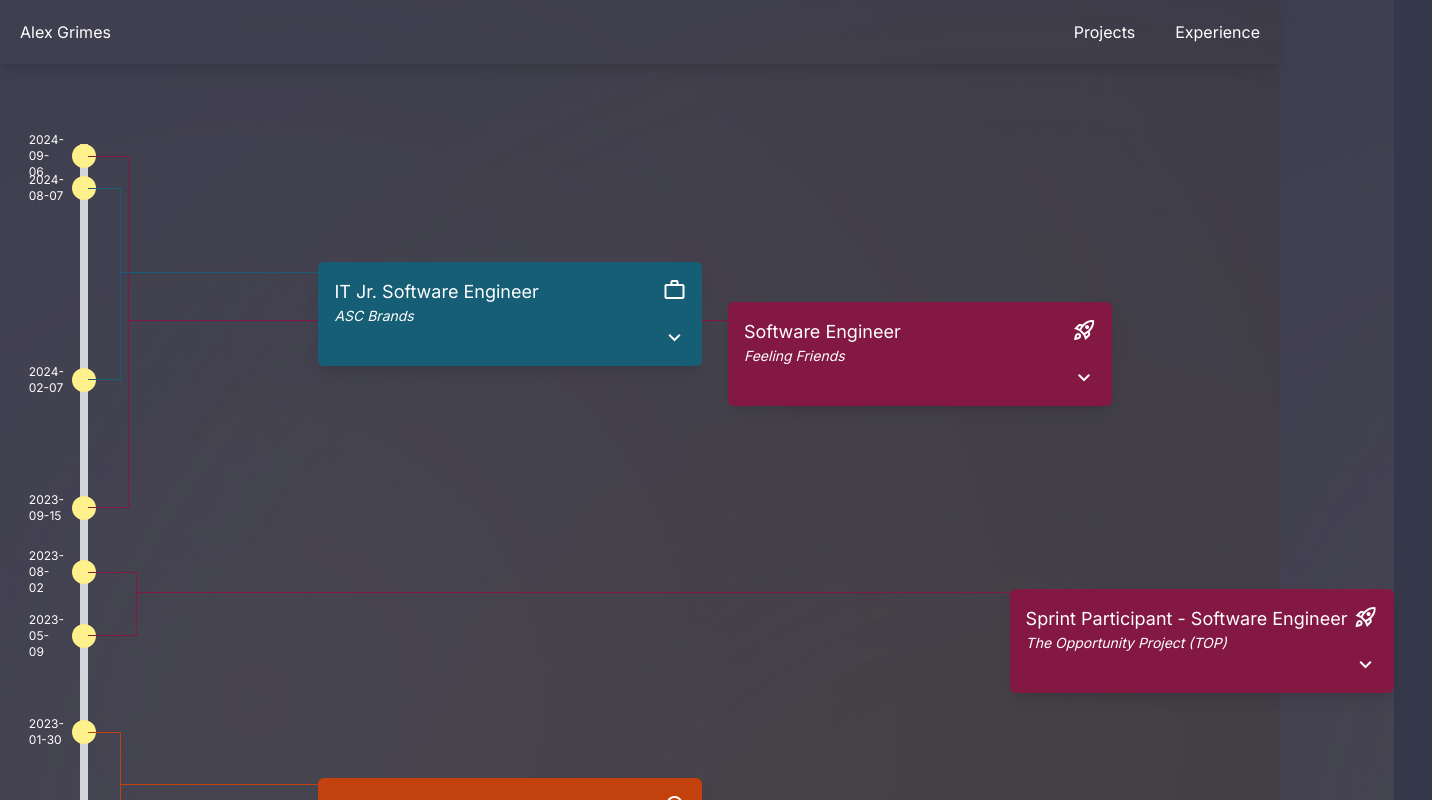
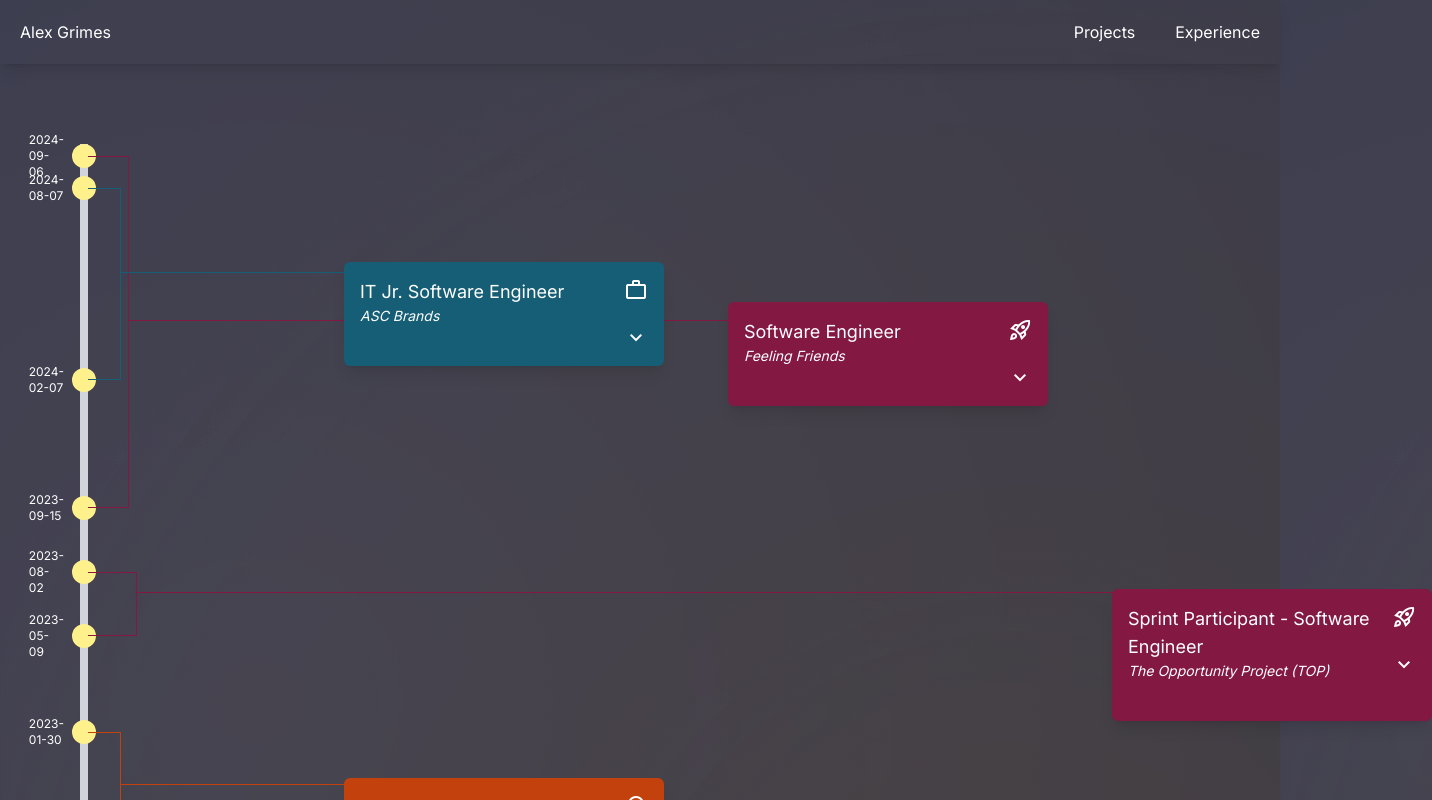
Before and after one commit to agrimes23/PortfolioSoftwareEngineer, a Next.js app: page /experience in a window 1280 px wide. Shown: the top 800 px of the page, 1432 px wide, since content can reach past the window. Built offline with nearby package versions, Linux system fonts and the light colour scheme.

Commit message:
all text boxes are now clickable and hoverable, no invisible div getting in the way

```diff
--- a/src/app/components/Timeline.tsx
+++ b/src/app/components/Timeline.tsx
@@ -8,7 +8,7 @@ const events = [
     eventColor: "bg-cyan-800",
     eventType: "job",
     startDate: "2016-01-08",
-    endDate: "2017-06-01",
+    endDate: "2016-06-01",
     title: "Accountant, Internship",
     company: "Magnolia Health Systems",
     description: [
--- a/src/app/components/TimelineBracket.tsx
+++ b/src/app/components/TimelineBracket.tsx
@@ -31,8 +31,8 @@ const TimelineBracket: React.FC<TimelineBracketProps> = ({
   const getLineLengthAndPosition = (index: number) => {
     if (index % 3 === 0) {
       return {
-        lineLength: "w-[20%]",
-        boxPosition: "left-[20%]",
+        lineLength: "w-[20vw]",
+        boxPosition: "left-[20vw]",
         horizontalBracket: "w-8 group-hover:w-10",
         verticalBracket: "left-[2rem] group-hover:left-[2.3rem]"
       }; // Short line, closer box
@@ -45,8 +45,8 @@ const TimelineBracket: React.FC<TimelineBracketProps> = ({
       };
     } else {
       return {
-        lineLength: "w-[80%]",
-        boxPosition: "left-[80%]",
+        lineLength: "w-[80vw]",
+        boxPosition: "left-[80vw]",
         horizontalBracket: "w-12 group-hover:w-14",
         verticalBracket: "left-[3rem] group-hover:left-[3.3rem]",
       };
@@ -56,7 +56,7 @@ const TimelineBracket: React.FC<TimelineBracketProps> = ({
   const { lineLength, boxPosition, horizontalBracket, verticalBracket } = getLineLengthAndPosition(index);
 
   return (
-    <div key={index} className="w-full  group hover">
+    <div key={index} className="w-full">
       {/* Start node */}
       <div
         className="absolute w-6 h-6 bg-yellow-200 rounded-full"
@@ -69,7 +69,7 @@ const TimelineBracket: React.FC<TimelineBracketProps> = ({
 
       {/* Only render the end node if it's a multi-day event */}
       {event.startDate === event.endDate ? (
-        <div className="w-full">
+        <div className="w-full group">
           {/* Horizontal line extending to the text box */}
           <div
             className={`absolute ${event.eventColor} h-[1px] group-hover:h-[3px] left-[0.8rem] transition-all duration-100 ${lineLength}`}
@@ -78,7 +78,7 @@ const TimelineBracket: React.FC<TimelineBracketProps> = ({
 
           {/* Text box for one-day event */}
           <div
-            className={`absolute ${event.eventColor} text-white p-4 rounded-md w-96 shadow-lg transition-transform duration-100 group-hover:scale-125 ${boxPosition}`}
+            className={`absolute ${event.eventColor} text-white p-4 rounded-md w-80 shadow-lg transition-transform duration-100 group-hover:scale-125 ${boxPosition} z-20`}
             style={{ top: `${startPercentage - 0.3}%` }} // Adjust position slightly for better alignment
           >
             {event.eventType === "job" ? (
@@ -121,7 +121,7 @@ const TimelineBracket: React.FC<TimelineBracketProps> = ({
           </div>
         </div>
       ) : (
-        <>
+        <div className="group">
           {/* End node for multi-day events */}
           <div
             className="absolute w-6 h-6 bg-yellow-200 rounded-full"
@@ -139,7 +139,7 @@ const TimelineBracket: React.FC<TimelineBracketProps> = ({
 
           {/* Connecting bracket (line) */}
           <div
-            className="absolute overflow-visible transform origin-left transition-transform duration-300 w-full max-w-screen group hover"
+            className="absolute overflow-visible transform origin-left transition-transform duration-300 "
             style={{
               top: `${endPercentage}%`,
               left: "0.5rem",
@@ -181,7 +181,7 @@ const TimelineBracket: React.FC<TimelineBracketProps> = ({
               {/* Text box connected to the horizontal line */}
 
               <div
-                className={`absolute ${event.eventColor} text-white p-4 rounded-md w-96 shadow-lg transition-transform duration-100 group-hover:scale-125 ${boxPosition}`}
+                className={`absolute ${event.eventColor} text-white p-4 rounded-md w-80 shadow-lg transition-transform duration-100 group-hover:scale-125 ${boxPosition} z-20`}
                 style={{ top: `45%` }}
               >
                 {event.eventType === "job" ? (
@@ -224,7 +224,7 @@ const TimelineBracket: React.FC<TimelineBracketProps> = ({
               </div>
             </div>
           </div>
-        </>
+        </div>
       )}
     </div>
   );
```
